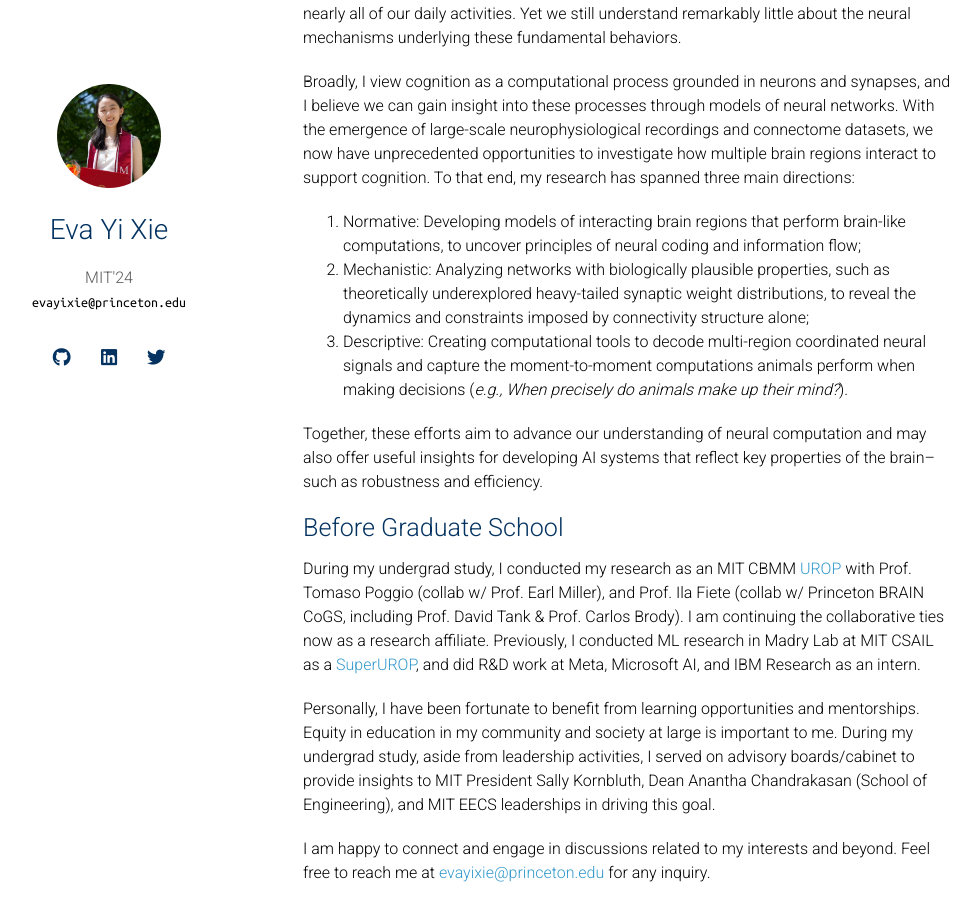
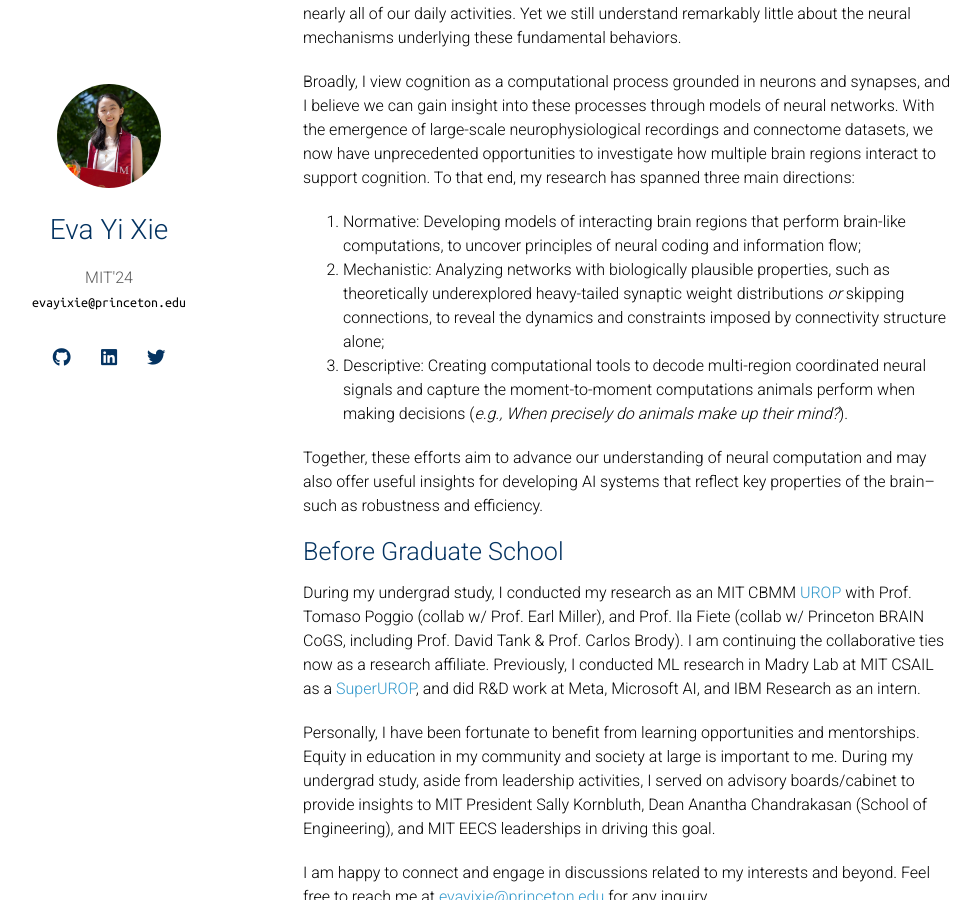
Before and after one commit to minzsiure/minzsiure.github.io, a Jekyll site: the page built from index.md, in a window 1280 px wide and 900 px high, scrolled down 433 px. Shown: the whole window, without its empty margins (167-1147 px from the left). Built offline with Jekyll 4.4.1, drawn with Linux system fonts in a browser that asks for light colours; nearby versions of some CDN libraries; a style sheet for code colours, icons or effects is not loaded.

Commit message:
add skip connections

```diff
--- a/index.md
+++ b/index.md
@@ -10,7 +10,7 @@ My research seeks to understand how multiple brain regions encode information an
 
 Broadly, I view cognition as a computational process grounded in neurons and synapses, and I believe we can gain insight into these processes through models of neural networks. With the emergence of large-scale neurophysiological recordings and connectome datasets, we now have unprecedented opportunities to investigate how multiple brain regions interact to support cognition. To that end, my research has spanned three main directions:
 1. Normative: Developing models of interacting brain regions that perform brain-like computations, to uncover principles of neural coding and information flow;
-2. Mechanistic: Analyzing networks with biologically plausible properties, such as theoretically underexplored heavy-tailed synaptic weight distributions, to reveal the dynamics and constraints imposed by connectivity structure alone;
+2. Mechanistic: Analyzing networks with biologically plausible properties, such as theoretically underexplored heavy-tailed synaptic weight distributions *or* skipping connections, to reveal the dynamics and constraints imposed by connectivity structure alone;
 3. Descriptive: Creating computational tools to decode multi-region coordinated neural signals and capture the moment-to-moment computations animals perform when making decisions (*e.g., When precisely do animals make up their mind?*).
 
 Together, these efforts aim to advance our understanding of neural computation and may also offer useful insights for developing AI systems that reflect key properties of the brain--such as robustness and efficiency.
```
